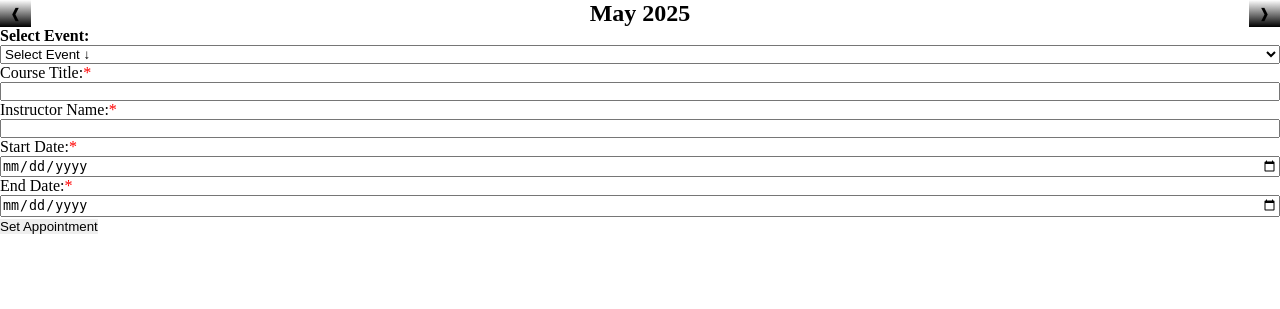
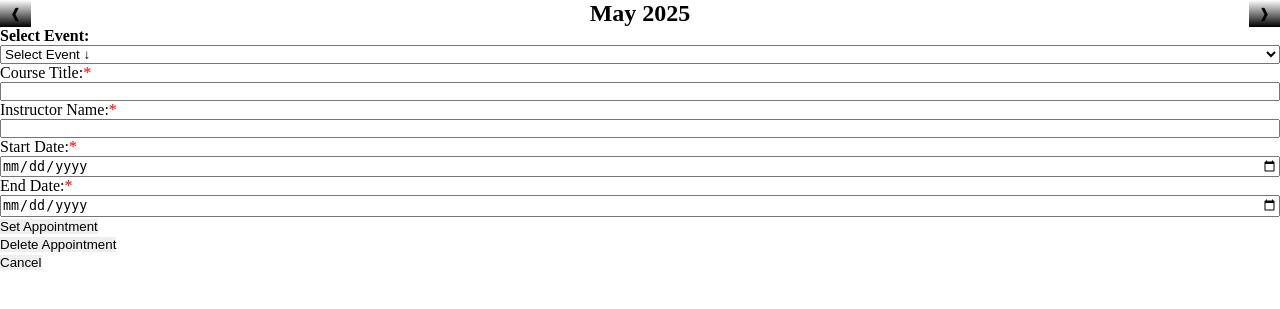
Before and after one commit to reaceianroeloffze/php-projects, a PHP site: page / in a window 1280 px wide. Shown: the part 75-384 px from the top of the page. Run offline with PHP 8.4, Linux system fonts and the light colour scheme.

Commit message:
Add modal window, cancel button, and delete form

```diff
--- a/google-calendar-clone/index.php
+++ b/google-calendar-clone/index.php
@@ -33,6 +33,11 @@
 </div>
 
 <!-- Modal for add/edit/delete apt -->
+<!-- Modal Window -->
+<div class="modal" id="event-modal">
+    <!-- Content inside the modal window -->
+    <div class="modal__modal-content">
+        <!-- Event selection for editing/deleting -->
         <div id="event-selection-wrapper" class="event">
             <label class="event__siteLabel">
                 <strong>Select Event:</strong>
@@ -43,34 +48,40 @@
         </div>
 
         <!-- Main form -->
-<form action="" class="site-form" id="event-form" method="POST">
-
+        <form class="site-form" id="event-form" method="POST">
             <!-- Course input -->
             <label class="form-label course-title">Course Title:<span class="required-ast">&#42;</span>
                 <input class="form-input" type="text" name="course_name" required>
             </label>
-
             <!-- Instructor input -->
             <label class="form-label instructor-name">Instructor Name:<span class="required-ast">&#42;</span>
                 <input class="form-input" type="text" name="instructor_name" required>
             </label>
-
             <!-- Start Date -->
             <label class="form-label start-date">Start Date:<span class="required-ast">&#42;</span>
                 <input class="form-input" type="date" name="start_date" required>
             </label>
-
             <!-- End Date -->
             <label class="form-label start-date">End Date:<span class="required-ast">&#42;</span>
                 <input class="form-input" type="date" name="end_date" required>
             </label>
-
+            <!-- Submit button -->
             <button class="submit-btn btn" type="submit">Set Appointment</button>
-
             <!-- hidden input -->
             <input type="hidden" name="action" value="add" id="form-action">
-    <input type="hidden" name="event_id" id="event-id">
+            <input type="hidden" name="event_id" id="eventId">
         </form>
 
+        <!-- Delete Form-->
+        <form method="POST" class="site-form delete-form">
+            <input type="hidden" name="action" value="delete">
+            <input type="hidden" name="event_id" value="delete" id="deleteEventId">
+            <button class="submit-btn btn">Delete Appointment</button>
+        </form>
+
+        <!-- ❌ Cancel -->
+        <button class="cancel-btn submit-btn btn" type="button">Cancel</button>
+    </div>
+</div>
 </body>
 </html>
```
Lines whose indentation alone changed are shown as unchanged.
